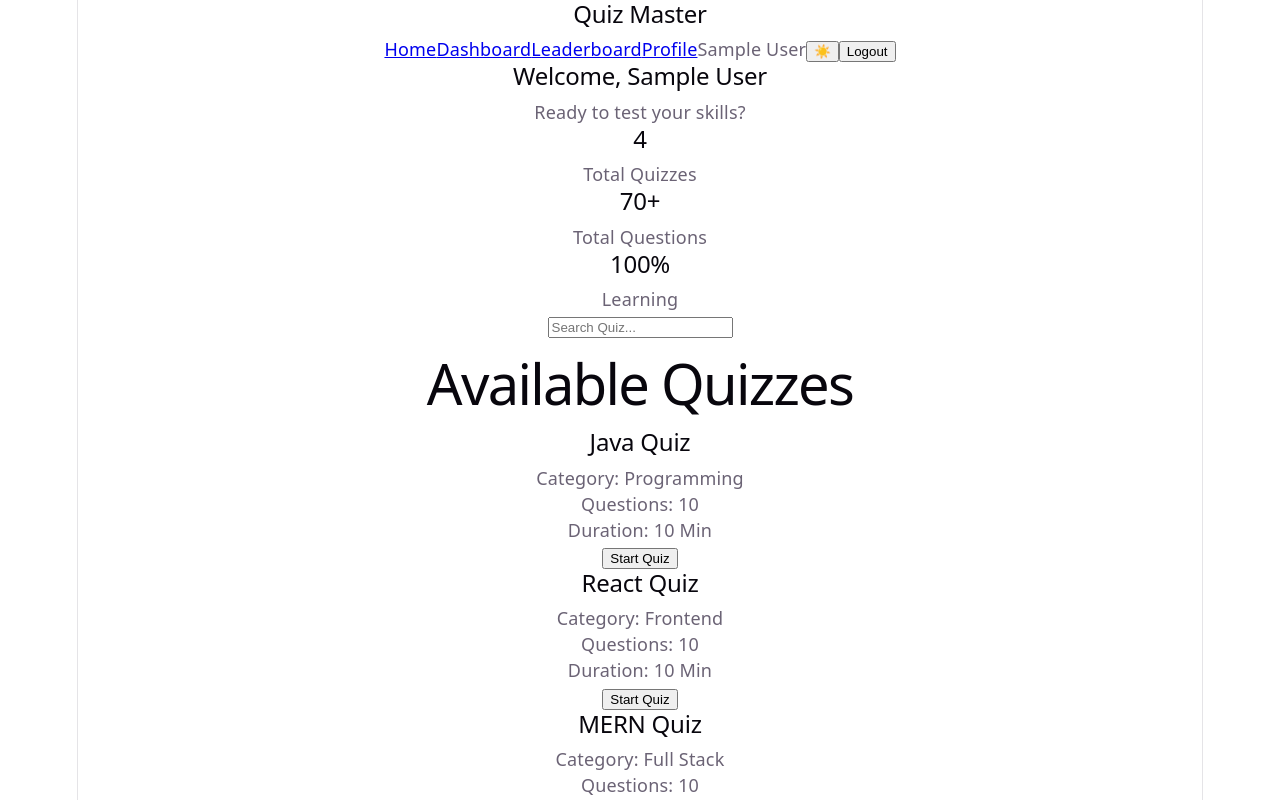
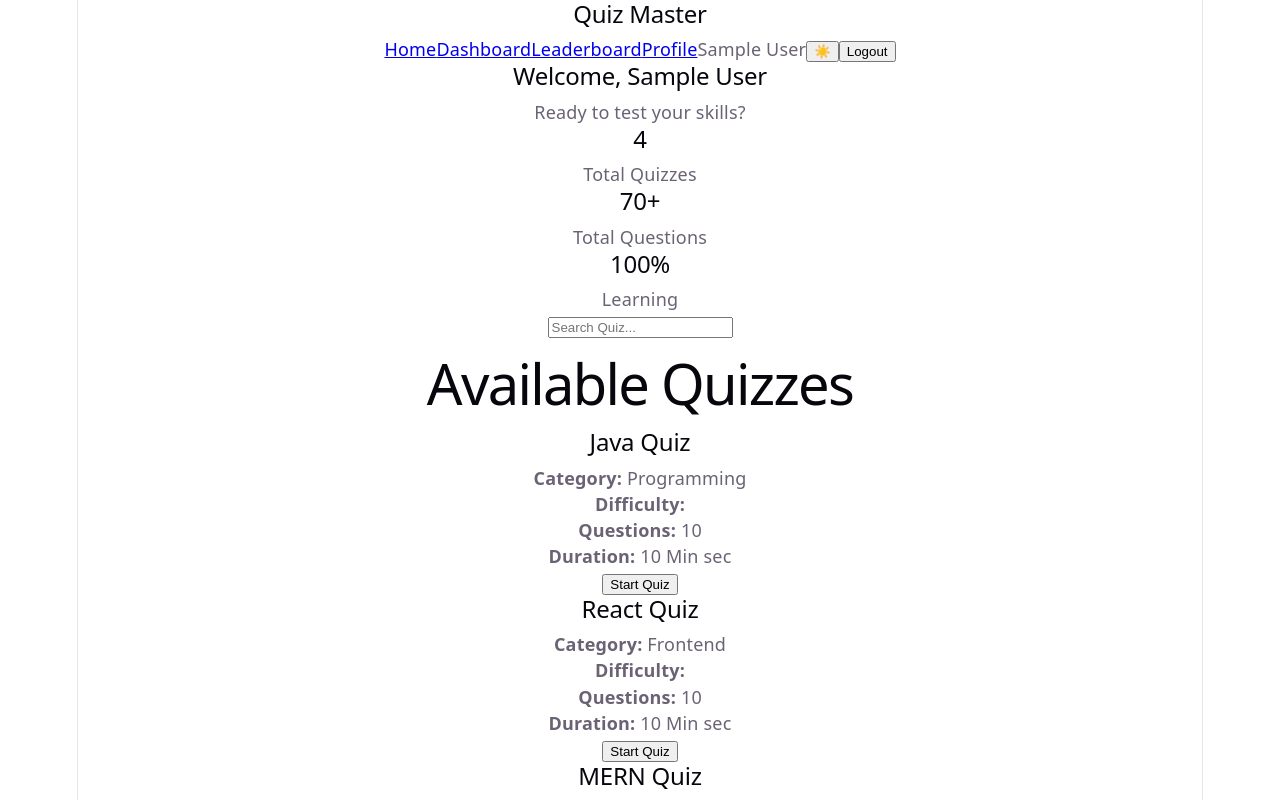
Before and after one commit to anandkishoretata-ak/Quiz-Application, a React (Vite) app in the folder Quiz-Application/: page /dashboard in a window 1280 px wide. Shown: the top 800 px of the page. Built offline with nearby package versions, Linux system fonts and the light colour scheme; sample sign-in values are in the browser's storage.

Commit message:
modify code

```diff
--- a/Quiz-Application/src/components/QuizCard.jsx
+++ b/Quiz-Application/src/components/QuizCard.jsx
@@ -5,32 +5,32 @@ function QuizCard({ quiz }) {
   return (
     <motion.div
       className="quiz-card"
-      whileHover={{
-        scale: 1.05,
-      }}
-      transition={{
-        duration: 0.3,
-      }}
+      whileHover={{ scale: 1.05 }}
+      transition={{ duration: 0.3 }}
     >
       <h2>{quiz.title}</h2>
 
       <p>
-        Category: {quiz.category}
+        <strong>Category:</strong> {quiz.category}
       </p>
 
       <p>
-        Questions: {quiz.questions}
+        <strong>Difficulty:</strong> {quiz.difficulty}
       </p>
 
       <p>
-        Duration: {quiz.time}
+        <strong>Questions:</strong> {quiz.questions}
       </p>
 
-     <Link to={`/quiz/${quiz.id}`}>
-      <button>
-    Start Quiz
-      </button>
-   </Link>
+      <p>
+        <strong>Duration:</strong> {quiz.time} sec
+      </p>
+
+      <Link to={`/quiz/${quiz.id}`}>
+        <button className="start-btn">
+          Start Quiz
+        </button>
+      </Link>
     </motion.div>
   );
 }
```
